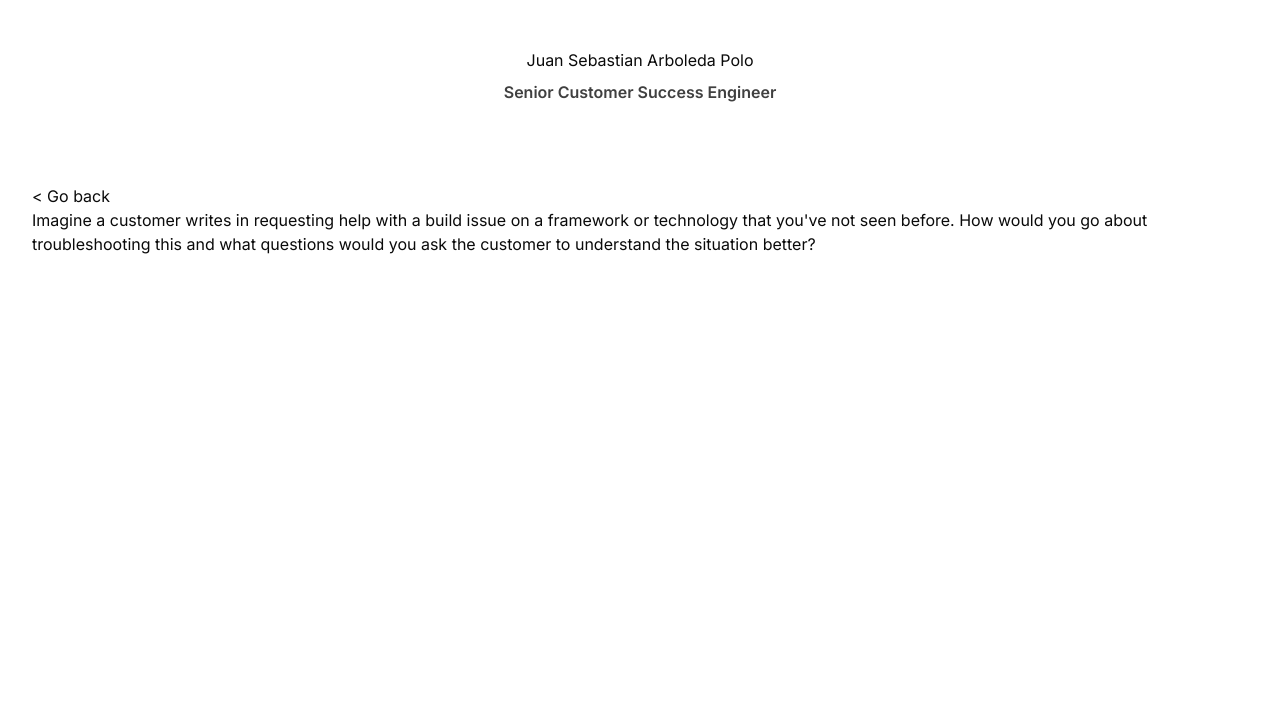
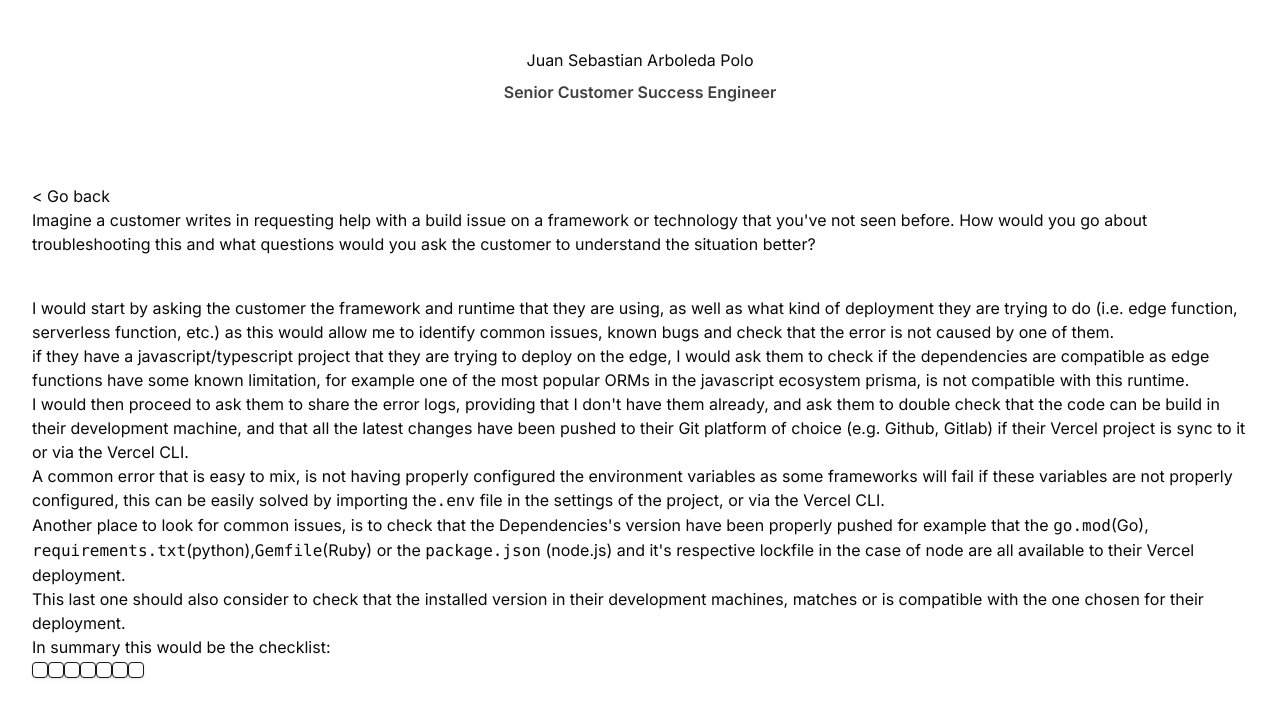
Before and after one commit to AlZeck/vercel-take-home-test, a Next.js app: page /question-5 in a window 1280 px wide. Shown: the top 718 px of the page. Built offline with nearby package versions, Linux system fonts and the light colour scheme.

Commit message:
feat: question 5

```diff
--- a/src/app/question-5/page.tsx
+++ b/src/app/question-5/page.tsx
@@ -1,17 +1,76 @@
+import { Checkbox } from "@/components/ui/checkbox";
 import Link from "next/link";
 
 export default function Page() {
   return (
     <>
       <Link href="/"> {"<"} Go back </Link>
-      <h3>
+      <h3 className="mb-10">
         Imagine a customer writes in requesting help with a build issue on a
-        framework or technology that you{"'"}ve not seen before. How would you
-        go about troubleshooting this and what questions would you ask the
-        customer to understand the situation better?
+        framework or technology that you've not seen before. How would you go
+        about troubleshooting this and what questions would you ask the customer
+        to understand the situation better?
       </h3>
 
-      <p></p>
+      <p>
+        I would start by asking the customer the framework and runtime that they
+        are using, as well as what kind of deployment they are trying to do
+        (i.e. edge function, serverless function, etc.) as this would allow me
+        to identify common issues, known bugs and check that the error is not
+        caused by one of them.
+      </p>
+
+      <p>
+        if they have a javascript/typescript project that they are trying to
+        deploy on the edge, I would ask them to check if the dependencies are
+        compatible as edge functions have{" "}
+        <a href="https://Vercel.com/docs/functions/edge-functions/limitations">
+          some known limitation
+        </a>
+        , for example one of the most popular ORMs in the javascript ecosystem
+        prisma, is not compatible with this runtime.
+      </p>
+
+      <p>
+        I would then proceed to ask them to share the error logs, providing that
+        I don't have them already, and ask them to double check that the code
+        can be build in their development machine, and that all the latest
+        changes have been pushed to their Git platform of choice (e.g. Github,
+        Gitlab) if their Vercel project is sync to it or via the Vercel CLI.
+      </p>
+
+      <p>
+        A common error that is easy to mix, is not having properly configured
+        the environment variables as some frameworks will fail if these
+        variables are not properly configured, this can be easily solved by
+        importing the
+        <code>.env</code> file in the settings of the project, or via the{" "}
+        <a href="https://Vercel.com/docs/cli/env">Vercel CLI</a>.
+      </p>
+
+      <p>
+        Another place to look for common issues, is to check that the
+        Dependencies's version have been properly pushed for example that the{" "}
+        <code>go.mod</code>(Go), <code>requirements.txt</code>(python),
+        <code>Gemfile</code>(Ruby) or the <code>package.json</code> (node.js)
+        and it's respective lockfile in the case of node are all available to
+        their Vercel deployment.
+      </p>
+
+      <p>
+        This last one should also consider to check that the installed version
+        in their development machines, matches or is compatible with the one
+        chosen for their deployment.
+      </p>
+
+      <p> In summary this would be the checklist: </p>
+      <Checkbox> Local runtime version matches the deployed version. </Checkbox>
+      <Checkbox> Dependencies are pushed with the deployment. </Checkbox>
+      <Checkbox> Environment variables are properly configured. </Checkbox>
+      <Checkbox> Code builds locally </Checkbox>
+      <Checkbox> The deployed code matches the local code </Checkbox>
+      <Checkbox> If is an Edge deployment, is not a known limitation </Checkbox>
+      <Checkbox> The error is not a known issue for the framework </Checkbox>
     </>
   );
 }
```
